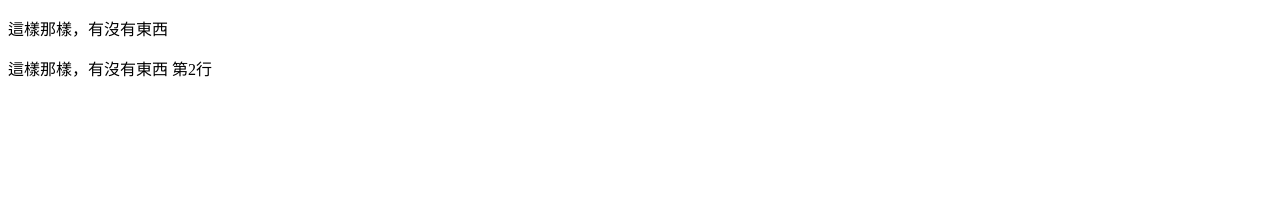
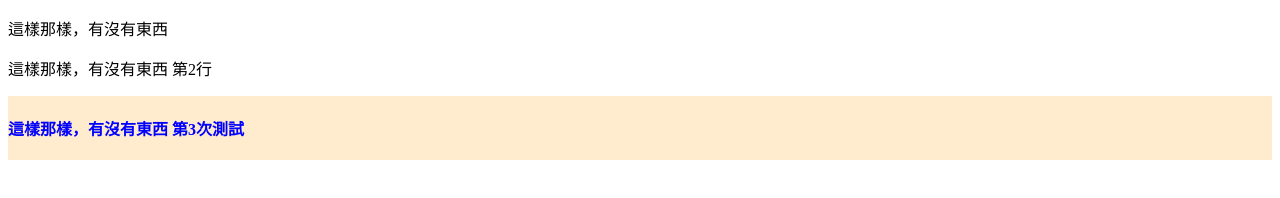
Before and after one commit to hahaha54383/dd_105_gitclass, a plain HTML site: page index.html in a window 1280 px wide. Drawn offline with Linux system fonts and the light colour scheme.

Commit message:
第3次上傳

```diff
--- a/css/style.css
+++ b/css/style.css
@@ -0,0 +1,6 @@
+.third_time_push_change {
+    color: blue;
+    background-color: blanchedalmond;
+    font-weight: 600;
+    padding: 20px 0;
+}
--- a/index.html
+++ b/index.html
@@ -4,10 +4,12 @@
     <meta charset="UTF-8">
     <meta name="viewport" content="width=device-width, initial-scale=1.0">
     <meta http-equiv="X-UA-Compatible" content="ie=edge">
+    <link rel="stylesheet" href="./css/style.css">
     <title>Document</title>
 </head>
 <body>
     <p>這樣那樣，有沒有東西</p>
     <p>這樣那樣，有沒有東西 第2行</p>
+    <p class="third_time_push_change">這樣那樣，有沒有東西 第3次測試</p>
 </body>
 </html>
```
